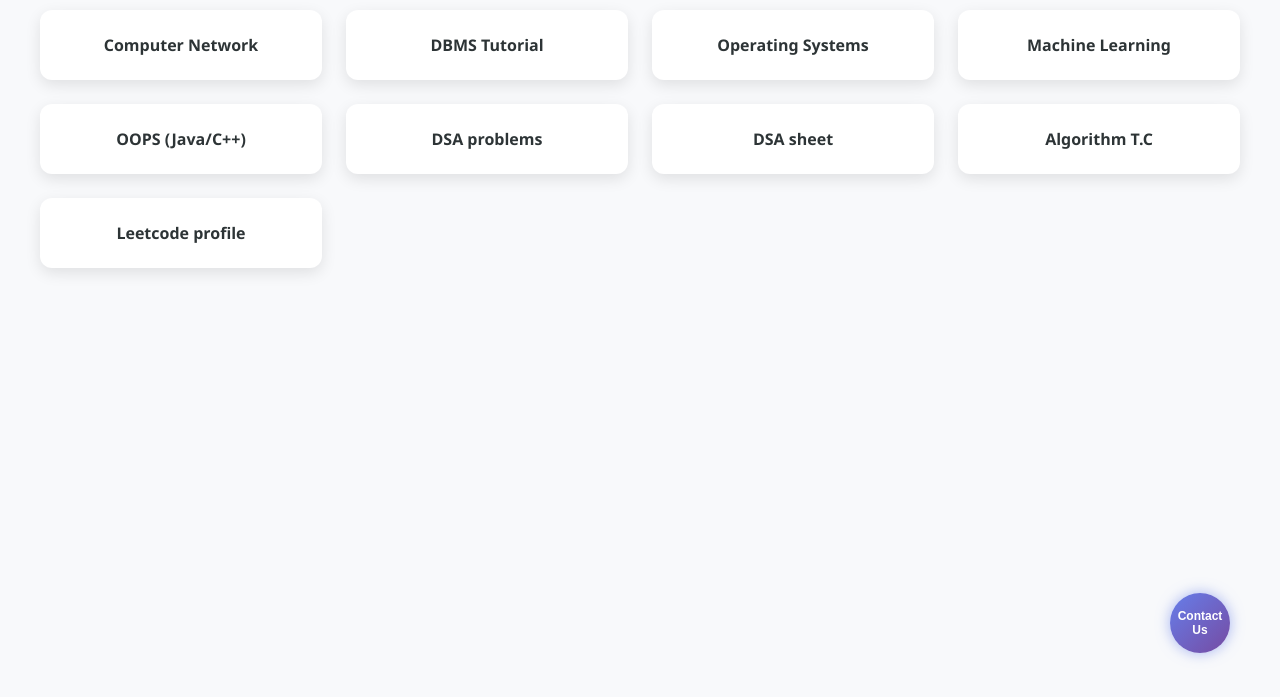
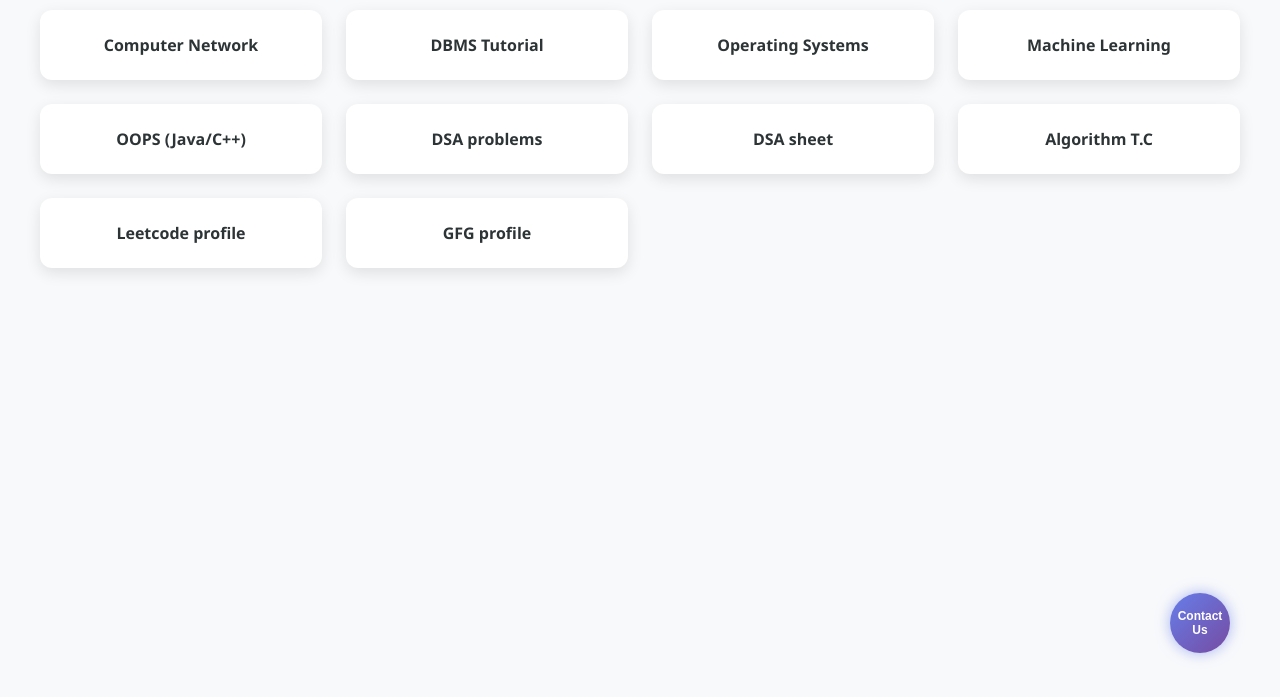
Before and after one commit to Madhan7671/short-Notes-, a plain HTML site: page index.html in a window 1280 px wide. Shown: the part 97-794 px from the top of the page. Drawn offline with Linux system fonts and the light colour scheme.

Commit message:
Update index.html

```diff
--- a/index.html
+++ b/index.html
@@ -195,6 +195,7 @@
       <a href="top100.html" class="card">DSA sheet</a>
       <a href="timecomplexity.html" class="card">Algorithm T.C</a>
       <a href="https://leetcode.com/progress/" class="card">Leetcode profile</a>
+      <a href="https://www.geeksforgeeks.org/user/" class="card">GFG profile</a>
     </div>
 
     <!-- Floating Radial Menu -->
```
